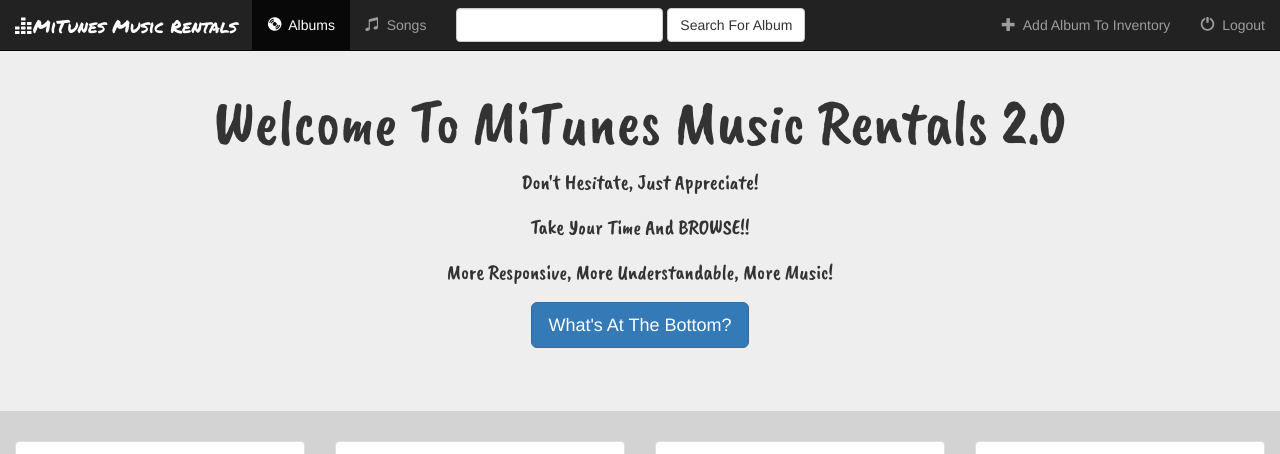
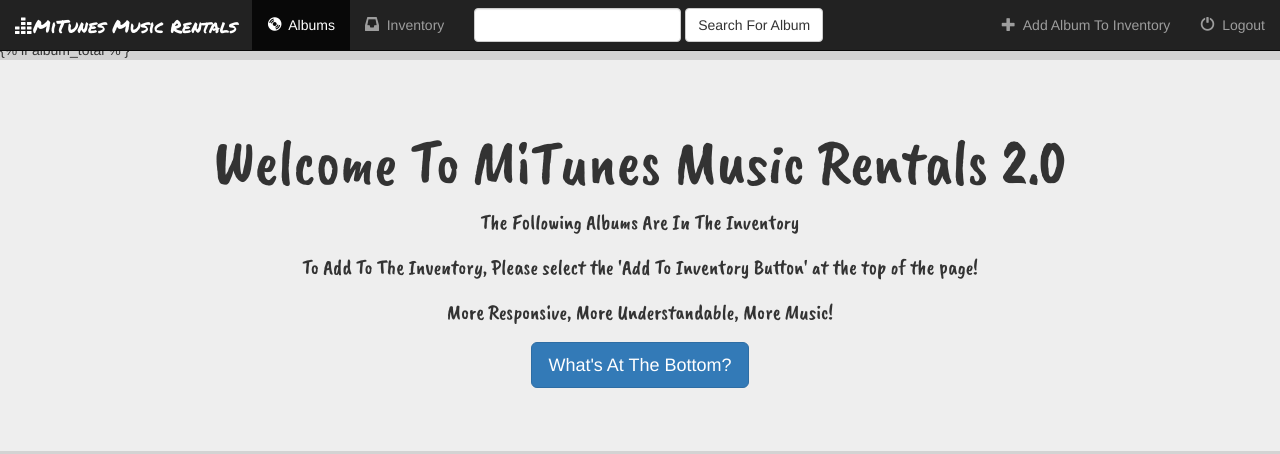
Before and after one commit to EddrickButler98/Django-Music-Rental-Store-sort-of-, a Django app: page /inventory/ in a window 1280 px wide. Shown: the top 454 px of the page. Run offline with Django 3.2, Linux system fonts and the light colour scheme; data comes from the database, SQL or seed files in the repository; both versions use the stored data as it was after the commit; some libraries are stand-ins or nearby versions.

Commit message:
Added Inventory and Renting Pages

```diff
--- a/music_rentals/music/static/music/style.css
+++ b/music_rentals/music/static/music/style.css
@@ -28,3 +28,7 @@
 .roboto {
     font-family: 'Roboto', sans-serif;
 }
+
+#summary {
+    text-align: right;
+}
--- a/music_rentals/music/templates/music/album_form.html
+++ b/music_rentals/music/templates/music/album_form.html
@@ -12,7 +12,7 @@
                         {% csrf_token %} {% include 'music/form-template.html' %}
                         <div class="form-group">
                             <div class="col-sm-offset-2 col-sm-10">
-                                <button type="submit" class="btn btn-success">Submit</button>
+                                <button type="submit" class="btn btn-success">Add</button>
                             </div>
                         </div>
                     </form>
--- a/music_rentals/music/templates/music/base.html
+++ b/music_rentals/music/templates/music/base.html
@@ -33,8 +33,8 @@
                         </a>
                     </li>
                     <li class="">
-                        <a href="{% url 'music:index' %}">
-                            <span class="glyphicon glyphicon-music" aria-hidden="true"></span>&nbsp; Songs
+                        <a href="{% url 'music:inventory' %}">
+                            <span class="glyphicon glyphicon-inbox" aria-hidden="true"></span>&nbsp; Inventory
                         </a>
                     </li>
                 </ul>
@@ -60,6 +60,8 @@
             </div>
         </div>
     </nav>
+    <br>
+    <br>
     {% block body %} {% endblock %}
 </body>
 
--- a/music_rentals/music/templates/music/detail.html
+++ b/music_rentals/music/templates/music/detail.html
@@ -25,8 +25,7 @@
                         </form>
                     </div>
                     <br>
-                    <center><button type="submit" class="btn btn-primary">Rent This Album</button></center>
-
+                    <a href="{% url 'music:rent' album.id %}"><center><button type="submit" class="btn btn-primary">Rent This Album</button></center></a>
                 </div>
             </div>
             <script>
--- a/music_rentals/music/templates/music/index.html
+++ b/music_rentals/music/templates/music/index.html
@@ -2,8 +2,8 @@
 <div class="jumbotron">
     <center>
         <h1 class="google_font">Welcome To MiTunes Music Rentals 2.0</h1>
-        <p class="google_font">Don't Hesitate, Just Appreciate!</p>
-        <p class="google_font">Take Your Time And BROWSE!!</p>
+        <p class="google_font">The Following Albums Are In The Inventory</p>
+        <p class="google_font">To Add To The Inventory, Please select the 'Add To Inventory Button' at the top of the page!</p>
         <p class="google_font">More Responsive, More Understandable, More Music!</p>
         <p><a class="btn btn-primary btn-lg" href="#albums" role="button">What's At The Bottom?</a></p>
     </center>
@@ -24,7 +24,7 @@
                         <a href="{% url 'music:detail' album.id %}" class="btn btn-primary">Album Details</a>
                         <button class="btn btn-default"><span class="glyphicon glyphicon-star" aria-hidden="true"></span></button>
                         <button class="btn btn-default"><span class="glyphicon glyphicon-thumbs-up"></span></button>
-                        <button class="btn btn-default"><span class="glyphicon glyphicon-trash"></span></button>
+                        <a href="{% url 'music:inventory' %}"><button class="btn btn-default"><span class="glyphicon glyphicon-plus"></span></button></a>
                     </div>
                 </div>
             </div>
--- a/music_rentals/music/urls.py
+++ b/music_rentals/music/urls.py
@@ -12,11 +12,17 @@
 				url(r'^(?P<pk>[0-9]+)/$', views.DetailView.as_view(), name='detail'),
 
 				#/music/album/add/
-				url(r'album/add$', views.AlbumCreate.as_view(), name='album-add'),
+				url(r'album/add/$', views.AlbumCreate.as_view(), name='album-add'),
 
 				#/music/album/2/
 				url(r'album/(?P<pk>[0-9]+)/$', views.AlbumUpdate.as_view(), name='album-update'),
 
 				#/music/album/2/delete/
 				url(r'(?P<pk>[0-9]+)/delete/$', views.AlbumDelete.as_view(), name='album-delete'),
+
+				#/music/album/2/inventory/
+				url(r'album/inventory/$', views.AlbumInventory.as_view(), name='inventory'),
+
+				#/music/album/2/rent/
+				url(r'(?P<pk>[0-9]+)/rent/$', views.AlbumRent.as_view(), name='rent'),
 ]
--- a/music_rentals/music/views.py
+++ b/music_rentals/music/views.py
@@ -27,3 +27,11 @@
 class AlbumDelete(DeleteView):
 	model = Album
 	success_url = reverse_lazy('music:index')
+
+class AlbumInventory(DetailView):
+	model = Album
+	template_name = 'music/inventory.html'
+
+class AlbumRent(DetailView):
+	model = Album
+	template_name = 'music/rent.html'
```
Also changed, not shown: music_rentals/music/templates/music/inventory.html (+6 -1 lines), music_rentals/music/templates/music/rent.html (added, +23 -0 lines), music_rentals/db.sqlite3.
